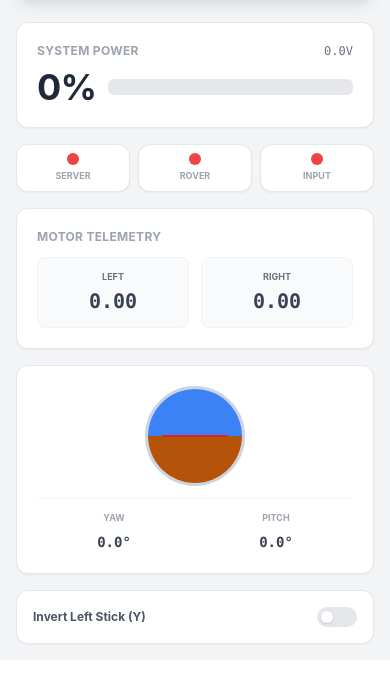
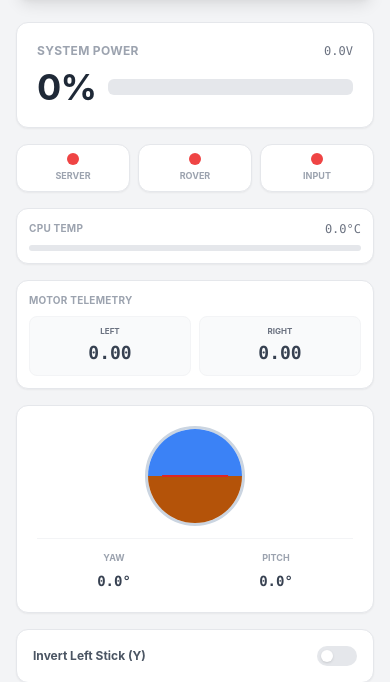
Before and after one commit to amuthesan/insightserver, a Flask app: page / in a window 390 px wide. Shown: the part 373-1055 px from the top of the page. Before the commit the page ends 1019 px from the top, so only its background shows below. Run offline with Flask 3, Linux system fonts and the light colour scheme.

Commit message:
Rearrange dashboard UI (Temp on top), v0.3.5

```diff
--- a/templates/dashboard.html
+++ b/templates/dashboard.html
@@ -228,16 +228,28 @@
                     </div>
                 </div>
 
-                <div class="bg-white p-5 rounded-xl border border-gray-200 shadow-sm">
-                    <h3 class="text-xs font-bold text-gray-400 uppercase mb-3 tracking-wide">Motor Telemetry</h3>
-                    <div class="grid grid-cols-2 gap-3">
-                        <div class="text-center p-3 bg-gray-50 rounded-lg border border-gray-100">
-                            <div class="text-[9px] text-gray-500 mb-1 font-bold">LEFT</div>
-                            <div id="mtr-l" class="text-xl font-mono font-bold text-gray-700">0.00</div>
+                <!-- CPU Temp (Moved Here) -->
+                <div class="bg-white p-3 rounded-xl border border-gray-200 shadow-sm">
+                    <div class="flex justify-between items-center">
+                        <span class="text-[10px] font-bold text-gray-400 uppercase tracking-wide">CPU Temp</span>
+                        <span id="cpu-temp" class="text-xs font-mono text-gray-500">0.0°C</span>
+                    </div>
+                    <div class="w-full bg-gray-200 rounded-full h-1.5 mt-2">
+                        <div id="temp-bar" class="bg-blue-600 h-1.5 rounded-full" style="width: 0%"></div>
+                    </div>
+                </div>
+
+                <!-- Motor Telemetry (Compacted) -->
+                <div class="bg-white p-3 rounded-xl border border-gray-200 shadow-sm">
+                    <h3 class="text-[10px] font-bold text-gray-400 uppercase mb-2 tracking-wide">Motor Telemetry</h3>
+                    <div class="grid grid-cols-2 gap-2">
+                        <div class="text-center p-2 bg-gray-50 rounded-lg border border-gray-100">
+                            <div class="text-[8px] text-gray-500 mb-0.5 font-bold">LEFT</div>
+                            <div id="mtr-l" class="text-lg font-mono font-bold text-gray-700">0.00</div>
                         </div>
-                        <div class="text-center p-3 bg-gray-50 rounded-lg border border-gray-100">
-                            <div class="text-[9px] text-gray-500 mb-1 font-bold">RIGHT</div>
-                            <div id="mtr-r" class="text-xl font-mono font-bold text-gray-700">0.00</div>
+                        <div class="text-center p-2 bg-gray-50 rounded-lg border border-gray-100">
+                            <div class="text-[8px] text-gray-500 mb-0.5 font-bold">RIGHT</div>
+                            <div id="mtr-r" class="text-lg font-mono font-bold text-gray-700">0.00</div>
                         </div>
                     </div>
                 </div>
@@ -403,28 +415,7 @@
                 }
             });
 
-            state.socket.on('system_data', (d) => {
-                const t = d.cpu_temp || 0;
-                const tElem = document.getElementById('cpu-temp');
-                const tBar = document.getElementById('temp-bar');
 
-                if (tElem && tBar) {
-                    tElem.textContent = t.toFixed(1) + '°C';
-                    // Scale 0-100C
-                    tBar.style.width = clamp(t, 0, 100) + '%';
-
-                    if (t > 80) {
-                        tBar.className = 'bg-red-600 h-2.5 rounded-full animate-pulse';
-                        tElem.className = 'text-xs font-mono text-red-600 font-bold';
-                    } else if (t > 60) {
-                        tBar.className = 'bg-yellow-500 h-2.5 rounded-full';
-                        tElem.className = 'text-xs font-mono text-yellow-600';
-                    } else {
-                        tBar.className = 'bg-blue-600 h-2.5 rounded-full';
-                        tElem.className = 'text-xs font-mono text-gray-500';
-                    }
-                }
-            });
         }
 
         // GAME LOOP
```
